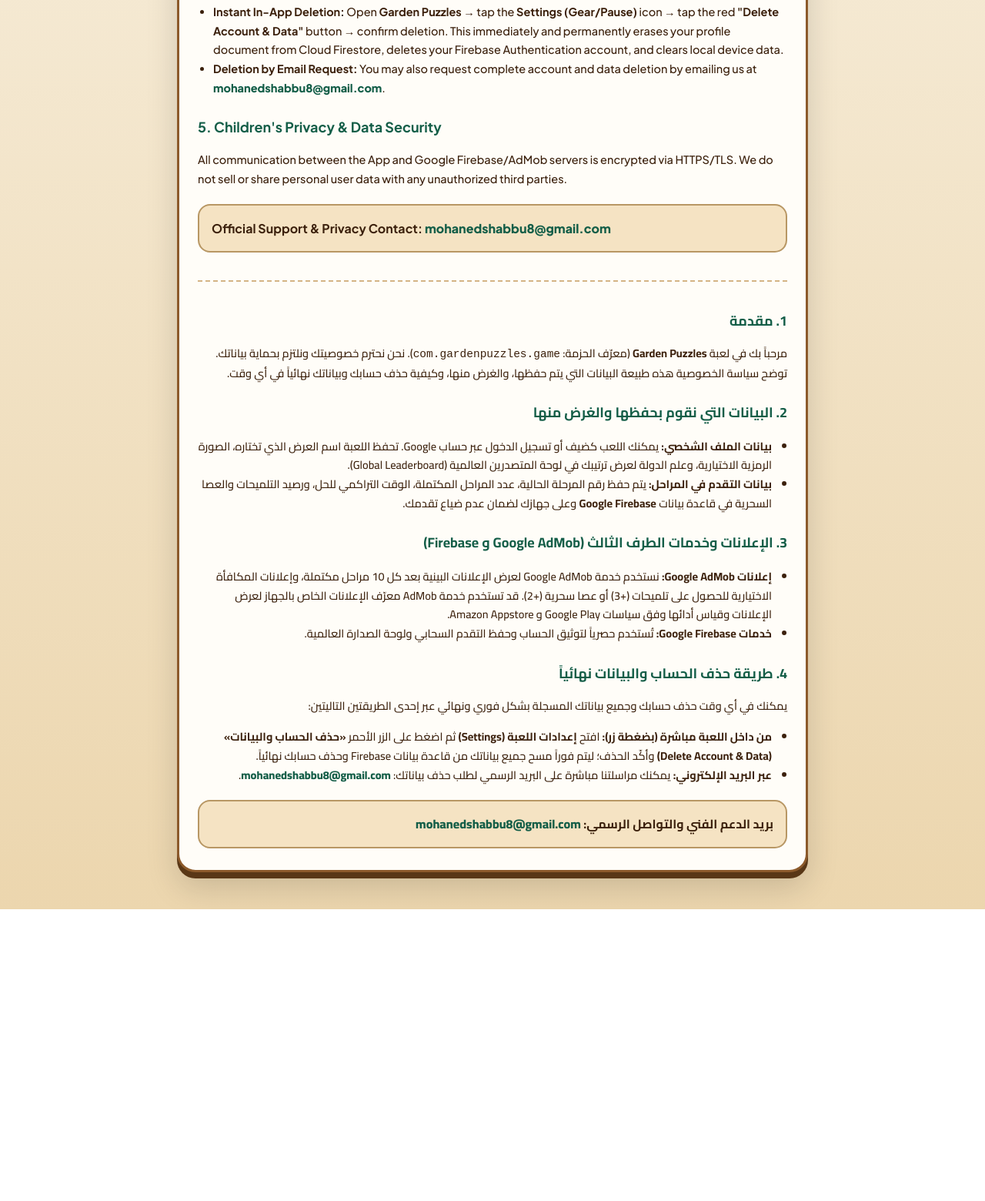
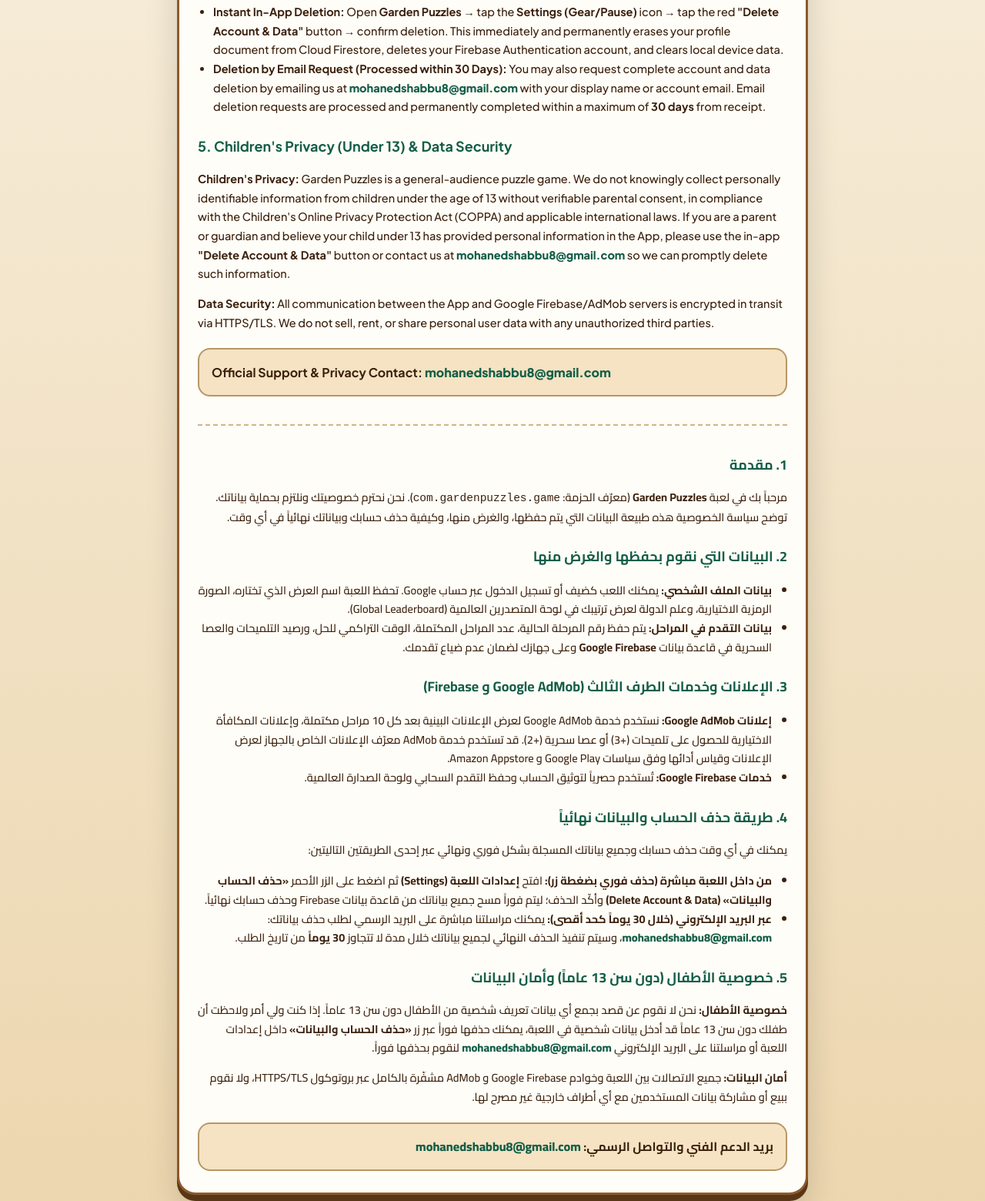
Before and after one commit to Mshabbu/garden-puzzles-privacy, a plain HTML site: page index.html in a window 1280 px wide. Shown: the part 952-2512 px from the top of the page at 77% size. Before the commit the page ends 2133 px from the top, so only its background shows below. Drawn offline with Linux system fonts and the light colour scheme.

Commit message:
Update index.html with under-13 COPPA and 30-day deletion clauses

```diff
--- a/index.html
+++ b/index.html
@@ -115,7 +115,7 @@
       <section>
         <h2>1. Introduction</h2>
         <p>
-          Welcome to <strong>Garden Puzzles</strong> ("we", "our", or " the App"), package ID
+          Welcome to <strong>Garden Puzzles</strong> ("we", "our", or "the App"), package ID
           <code>com.gardenpuzzles.game</code>. We respect your privacy and are committed to protecting your
           personal information. This Privacy Policy explains what data we collect, how it is used, and how you
           can permanently delete your account and data at any time.
@@ -166,15 +166,29 @@
             account, and clears local device data.
           </li>
           <li>
-            <strong>Deletion by Email Request:</strong> You may also request complete account and data deletion
-            by emailing us at <a href="mailto:mohanedshabbu8@gmail.com">mohanedshabbu8@gmail.com</a>.
+            <strong>Deletion by Email Request (Processed within 30 Days):</strong> You may also request complete
+            account and data deletion by emailing us at
+            <a href="mailto:mohanedshabbu8@gmail.com">mohanedshabbu8@gmail.com</a> with your display name or
+            account email. Email deletion requests are processed and permanently completed within a maximum of
+            <strong>30 days</strong> from receipt.
           </li>
         </ul>
 
-        <h2>5. Children's Privacy &amp; Data Security</h2>
+        <h2>5. Children's Privacy (Under 13) &amp; Data Security</h2>
         <p>
-          All communication between the App and Google Firebase/AdMob servers is encrypted via HTTPS/TLS. We do
-          not sell or share personal user data with any unauthorized third parties.
+          <strong>Children's Privacy:</strong> Garden Puzzles is a general-audience puzzle game. We do not
+          knowingly collect personally identifiable information from children under the age of 13 without
+          verifiable parental consent, in compliance with the Children's Online Privacy Protection Act (COPPA)
+          and applicable international laws. If you are a parent or guardian and believe your child under 13 has
+          provided personal information in the App, please use the in-app <strong>"Delete Account &amp;
+          Data"</strong> button or contact us at
+          <a href="mailto:mohanedshabbu8@gmail.com">mohanedshabbu8@gmail.com</a> so we can promptly delete such
+          information.
+        </p>
+        <p>
+          <strong>Data Security:</strong> All communication between the App and Google Firebase/AdMob servers is
+          encrypted in transit via HTTPS/TLS. We do not sell, rent, or share personal user data with any
+          unauthorized third parties.
         </p>
 
         <div class="contact-box">
@@ -225,15 +239,29 @@
         <p>يمكنك في أي وقت حذف حسابك وجميع بياناتك المسجلة بشكل فوري ونهائي عبر إحدى الطريقتين التاليتين:</p>
         <ul>
           <li>
-            <strong>من داخل اللعبة مباشرة (بضغطة زر):</strong> افتح <strong>إعدادات اللعبة (Settings)</strong>
+            <strong>من داخل اللعبة مباشرة (حذف فوري بضغطة زر):</strong> افتح <strong>إعدادات اللعبة (Settings)</strong>
             ثم اضغط على الزر الأحمر <strong>«حذف الحساب والبيانات» (Delete Account &amp; Data)</strong> وأكّد
             الحذف؛ ليتم فوراً مسح جميع بياناتك من قاعدة بيانات Firebase وحذف حسابك نهائياً.
           </li>
           <li>
-            <strong>عبر البريد الإلكتروني:</strong> يمكنك مراسلتنا مباشرة على البريد الرسمي لطلب حذف بياناتك:
-            <a href="mailto:mohanedshabbu8@gmail.com" dir="ltr">mohanedshabbu8@gmail.com</a>.
+            <strong>عبر البريد الإلكتروني (خلال 30 يوماً كحد أقصى):</strong> يمكنك مراسلتنا مباشرة على البريد
+            الرسمي لطلب حذف بياناتك:
+            <a href="mailto:mohanedshabbu8@gmail.com" dir="ltr">mohanedshabbu8@gmail.com</a>، وسيتم تنفيذ الحذف
+            النهائي لجميع بياناتك خلال مدة لا تتجاوز <strong>30 يوماً</strong> من تاريخ الطلب.
           </li>
         </ul>
+
+        <h2>5. خصوصية الأطفال (دون سن 13 عاماً) وأمان البيانات</h2>
+        <p>
+          <strong>خصوصية الأطفال:</strong> نحن لا نقوم عن قصد بجمع أي بيانات تعريف شخصية من الأطفال دون سن 13
+          عاماً. إذا كنت ولي أمر ولاحظت أن طفلك دون سن 13 عاماً قد أدخل بيانات شخصية في اللعبة، يمكنك حذفها فوراً
+          عبر زر <strong>«حذف الحساب والبيانات»</strong> داخل إعدادات اللعبة أو مراسلتنا على البريد الإلكتروني
+          <a href="mailto:mohanedshabbu8@gmail.com" dir="ltr">mohanedshabbu8@gmail.com</a> لنقوم بحذفها فوراً.
+        </p>
+        <p>
+          <strong>أمان البيانات:</strong> جميع الاتصالات بين اللعبة وخوادم Google Firebase و AdMob مشفّرة بالكامل
+          عبر بروتوكول HTTPS/TLS، ولا نقوم ببيع أو مشاركة بيانات المستخدمين مع أي أطراف خارجية غير مصرح لها.
+        </p>
 
         <div class="contact-box">
           بريد الدعم الفني والتواصل الرسمي:
```
